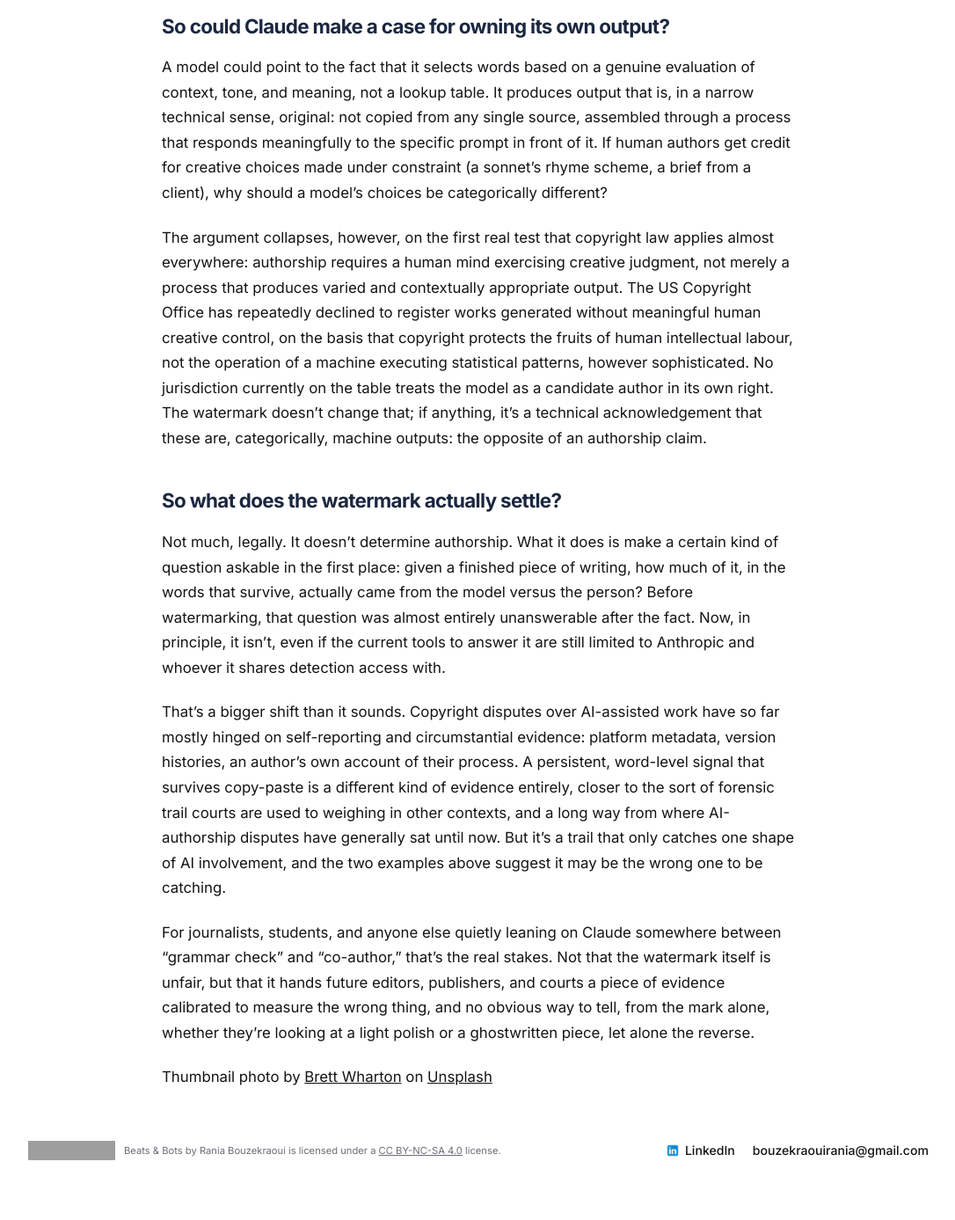
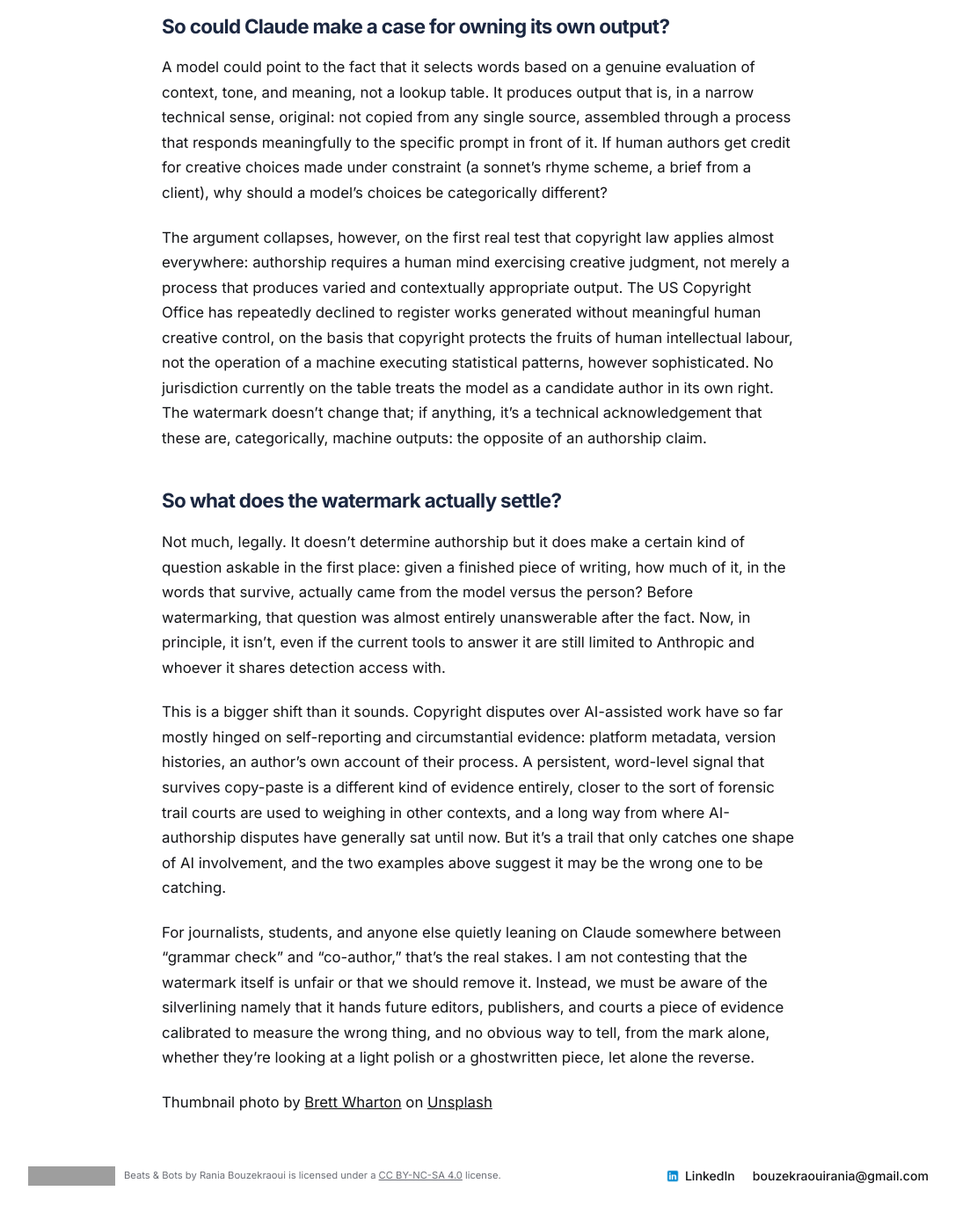
Before and after one commit to raniabouz/beats-and-bots, a Jekyll site: the page built from _posts/2026-08-20-claude-watermark-authorship (1).markdown, in a window 1280 px wide and 1400 px high, scrolled down 3837 px. Shown: the top 1387 px of the window at 88% size, without its empty margins (96-1182 px from the left). Built offline with Jekyll 4.4.1, drawn with Linux system fonts in a browser that asks for light colours; some of the changed text lies outside the part shown; grey boxes are pictures that could not be loaded.

Commit message:
Update watermark post

```diff
--- a/_posts/2026-08-20-claude-watermark-authorship (1).markdown
+++ b/_posts/2026-08-20-claude-watermark-authorship (1).markdown
@@ -16,13 +16,13 @@ Since 2 August, every new Claude model has embedded an invisible [watermark](htt
 
 Large language models generate text one word at a time, choosing between several statistically plausible options at each step. Take "the weather today was cold and": the model is very unlikely to pick "sugary," but "overcast" and "grey" are both reasonable, and it barely matters to a reader which one it picks. Watermarking works by biasing that low-stakes choice: instead of picking randomly, the model uses a hidden key to nudge its selection in a way that's undetectable to a human reader but statistically recoverable by anyone holding the key. Do that enough times across a long enough piece of text, and a detectable pattern emerges.
 
-Crucially, the mark travels with the words themselves, not with a file or a session. Copy the sentence into a different document, and the pattern remains. It's also, by design, fairly persistent: Anthropic hasn't said exactly how much editing it takes to strip the mark out, though the underlying technique is widely expected to weaken under heavy rewriting rather than survive it indefinitely.
+The mark travels with the words themselves, not with a file or a session. Copy the sentence into a different document, and the pattern remains. It's also, by design, fairly persistent: Anthropic hasn't said exactly how much editing it takes to strip the mark out, though the underlying technique is widely expected to weaken under heavy rewriting rather than survive it indefinitely.
 
 ![How Claude's text watermark works]({{ '/assets/images/posts/watermark-diagram.png' | relative_url }})
 
 ## The nuance that actually matters
 
-Here's the detail worth sitting with before assuming the worst: the watermark only applies to words Claude itself selects. When Claude lightly edits or proofreads something a person has written, the model isn't generating fresh sentences; it's making small, targeted changes to existing ones. Since nearly all the words in the final version remain the person's own, there is, in Anthropic's own words, "very little (if anything)" to watermark. A single grammar pass on an otherwise human-written article may leave next to no detectable trace.
+There is one important caveat we must establish early. The watermark only applies to words Claude itself selects. When Claude lightly edits or proofreads something a person has written, the model isn't generating fresh sentences; it's making small, targeted changes to existing ones. Since nearly all the words in the final version remain the person's own, there is, in Anthropic's own words, "very little (if anything)" to watermark. A single grammar pass on an otherwise human-written article may leave next to no detectable trace.
 
 That's a meaningfully different picture from "any use of Claude marks your writing as AI-made." This said, some issues still remain.
 
@@ -50,11 +50,11 @@ The argument collapses, however, on the first real test that copyright law appli
 
 ## So what does the watermark actually settle?
 
-Not much, legally. It doesn't determine authorship. What it does is make a certain kind of question askable in the first place: given a finished piece of writing, how much of it, in the words that survive, actually came from the model versus the person? Before watermarking, that question was almost entirely unanswerable after the fact. Now, in principle, it isn't, even if the current tools to answer it are still limited to Anthropic and whoever it shares detection access with.
+Not much, legally. It doesn't determine authorship but it does make a certain kind of question askable in the first place: given a finished piece of writing, how much of it, in the words that survive, actually came from the model versus the person? Before watermarking, that question was almost entirely unanswerable after the fact. Now, in principle, it isn't, even if the current tools to answer it are still limited to Anthropic and whoever it shares detection access with.
 
-That's a bigger shift than it sounds. Copyright disputes over AI-assisted work have so far mostly hinged on self-reporting and circumstantial evidence: platform metadata, version histories, an author's own account of their process. A persistent, word-level signal that survives copy-paste is a different kind of evidence entirely, closer to the sort of forensic trail courts are used to weighing in other contexts, and a long way from where AI-authorship disputes have generally sat until now. But it's a trail that only catches one shape of AI involvement, and the two examples above suggest it may be the wrong one to be catching.
+This is a bigger shift than it sounds. Copyright disputes over AI-assisted work have so far mostly hinged on self-reporting and circumstantial evidence: platform metadata, version histories, an author's own account of their process. A persistent, word-level signal that survives copy-paste is a different kind of evidence entirely, closer to the sort of forensic trail courts are used to weighing in other contexts, and a long way from where AI-authorship disputes have generally sat until now. But it's a trail that only catches one shape of AI involvement, and the two examples above suggest it may be the wrong one to be catching.
 
-For journalists, students, and anyone else quietly leaning on Claude somewhere between "grammar check" and "co-author," that's the real stakes. Not that the watermark itself is unfair, but that it hands future editors, publishers, and courts a piece of evidence calibrated to measure the wrong thing, and no obvious way to tell, from the mark alone, whether they're looking at a light polish or a ghostwritten piece, let alone the reverse.
+For journalists, students, and anyone else quietly leaning on Claude somewhere between "grammar check" and "co-author," that's the real stakes. I am not contesting that the watermark itself is unfair or that we should remove it. Instead, we must be aware of the silverlining namely that it hands future editors, publishers, and courts a piece of evidence calibrated to measure the wrong thing, and no obvious way to tell, from the mark alone, whether they're looking at a light polish or a ghostwritten piece, let alone the reverse.
 
 
 
```
Also changed, not shown: other parts of _posts/2026-08-20-claude-watermark-authorship (1).markdown (+1 -1 lines).
